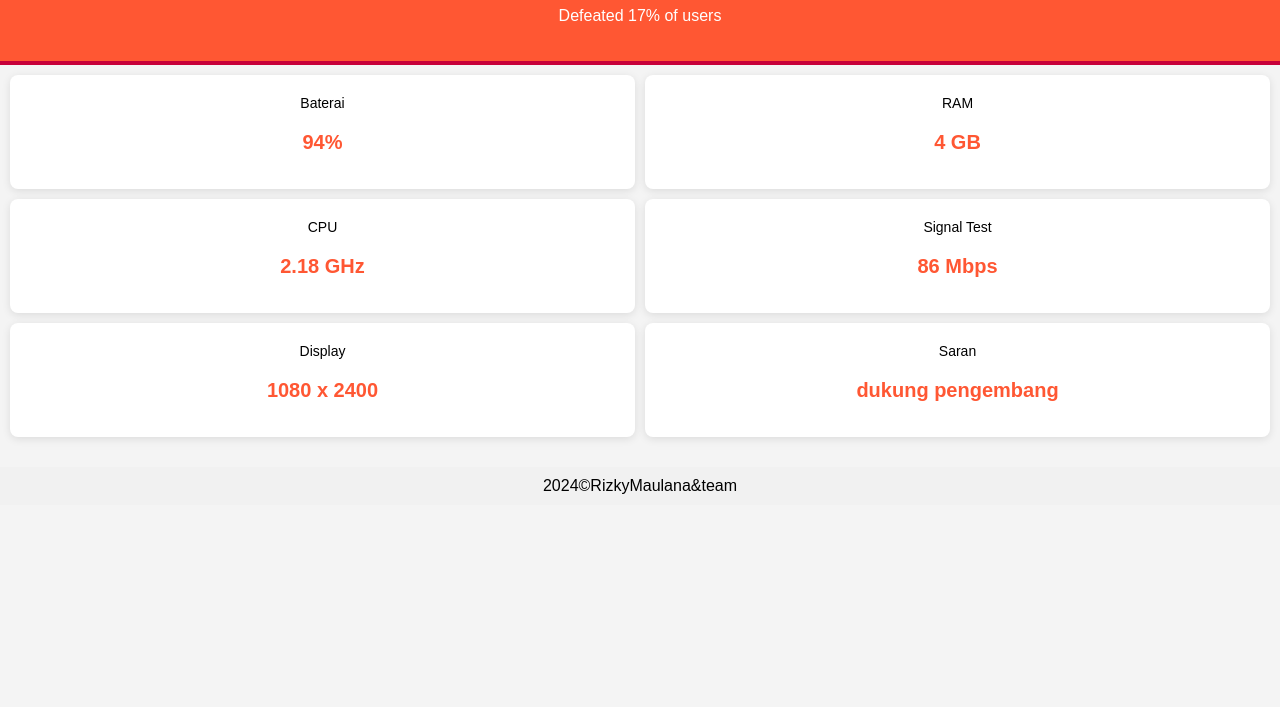
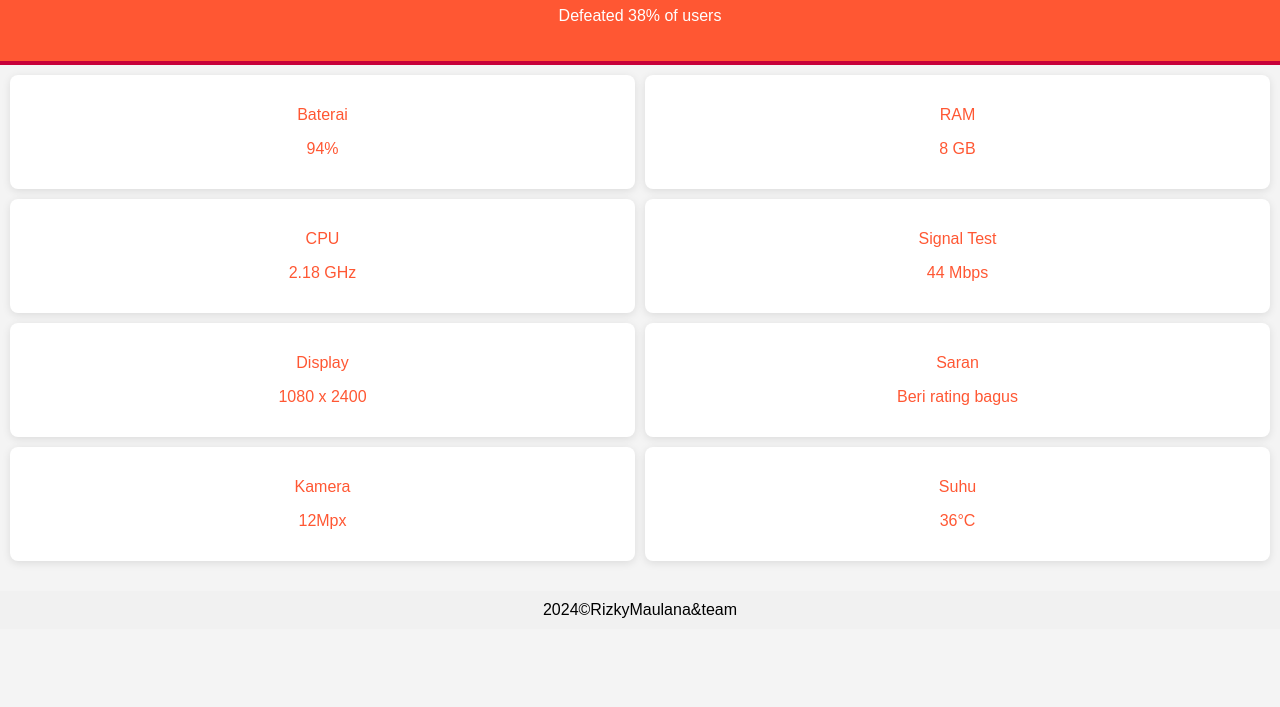
Before and after one commit to Rizkyyfrost/Debenchmark, a plain HTML site: page index.html in a window 1280 px wide. Shown: the part 93-800 px from the top of the page. Drawn offline with Linux system fonts and the light colour scheme.

Commit message:
Update index.html

```diff
--- a/index.html
+++ b/index.html
@@ -12,13 +12,12 @@
             padding: 0;
         }
 
-        /* Header */
         #header-container {
-            background-color: #FF5733; /* Warna merah */
+            background-color: #FF5733;
             color: white;
             text-align: center;
             padding: 20px;
-            border-bottom: 4px solid #C70039; /* Warna lebih gelap untuk border */
+            border-bottom: 4px solid #C70039;
         }
 
         .specs-container {
@@ -42,15 +41,8 @@
             transform: scale(1.05);
         }
 
-        .spec-title {
-            font-size: 14px;
-            margin: 5px 0;
-        }
-
-        .spec-score {
-            font-size: 20px;
-            font-weight: bold;
-            color: #FF5733; /* Warna merah */
+        .spec-box p {
+            color: #FF5733;
         }
 
         footer {
@@ -60,7 +52,17 @@
             background-color: #f1f1f1;
         }
 
-        /* Popup Style */
+        .overlay {
+            display: none;
+            position: fixed;
+            top: 0;
+            left: 0;
+            width: 100vw;
+            height: 100vh;
+            background-color: rgba(0, 0, 0, 0.5);
+            z-index: 9;
+        }
+
         .popup {
             display: none;
             position: fixed;
@@ -68,40 +70,17 @@
             left: 50%;
             transform: translate(-50%, -50%);
             background-color: white;
+            padding: 20px;
             border-radius: 8px;
             box-shadow: 0 2px 10px rgba(0, 0, 0, 0.2);
-            padding: 20px;
             z-index: 10;
+            width: 80%;
+            max-width: 400px;
+            text-align: center;
         }
 
         .popup p {
-            margin: 10px 0;
-        }
-
-        .popup button {
-            margin-top: 10px;
-            padding: 8px 12px;
-            background-color: #FF5733; /* Warna merah */
-            color: white;
-            border: none;
-            border-radius: 4px;
-            cursor: pointer;
-        }
-
-        .popup button:hover {
-            background-color: #C70039; /* Warna lebih gelap untuk hover */
-        }
-
-        /* Overlay */
-        .overlay {
-            display: none;
-            position: fixed;
-            top: 0;
-            left: 0;
-            width: 100%;
-            height: 100%;
-            background-color: rgba(0, 0, 0, 0.5);
-            z-index: 9;
+            color: #FF5733;
         }
 
         @media (max-width: 480px) {
@@ -115,7 +94,7 @@
 
     <div id="header-container">
         <h1 id="random-score">77096</h1>
-        <p class="score" id="defeated-users">Defeated 17% of users</p>
+        <p id="defeated-users">Defeated 1% of users</p>
     </div>
 
     <div class="specs-container">
@@ -123,36 +102,37 @@
             <p class="spec-title">Baterai</p>
             <p class="spec-score" id="battery-level">94%</p>
         </div>
-
-        <div class="spec-box" onclick="showPopup('RAM', 'RAM terpakai: 3.2 GB')">
-            <p class="spec-title">RAM</p>
-            <p class="spec-score" id="ram-amount">4 GB</p>
+        <div class="spec-box" onclick="showPopup('RAM', 'RAM terpakai: 8 GB')">
+            <p>RAM</p>
+            <p id="ram-amount">8 GB</p>
         </div>
-
         <div class="spec-box" onclick="showPopup('CPU', 'Kecepatan CPU: 2.18 GHz')">
-            <p class="spec-title">CPU</p>
-            <p class="spec-score">2.18 GHz</p>
+            <p>CPU</p>
+            <p id="cpu-speed">2.18 GHz</p>
         </div>
-
-        <div class="spec-box" onclick="showPopup('Signal test', 'Kecepatan Internet: 44 Mbps')">
-            <p class="spec-title">Signal Test</p>
-            <p class="spec-score" id="signal-score">44 Mbps</p>
+        <div class="spec-box" onclick="showPopup('Signal Test', 'Kecepatan Internet: 44 Mbps')">
+            <p>Signal Test</p>
+            <p>44 Mbps</p>
         </div>
-
-        <!-- Display Box -->
         <div class="spec-box" onclick="showPopup('Display', 'Resolusi: 1080 x 2400')">
-            <p class="spec-title">Display</p>
-            <p class="spec-score">1080 x 2400</p>
+            <p>Display</p>
+            <p>1080 x 2400</p>
         </div>
-
-        <!-- Suggestions Box -->
-        <div class="spec-box" onclick="showPopup('Saran', 'Pastikan untuk mengupdate aplikasi secara berkala.')">
-            <p class="spec-title">Saran</p>
-            <p class="spec-score">dukung pengembang</p>
+        <div class="spec-box" onclick="showPopup('Saran', 'Dukung pengembang!')">
+            <p>Saran</p>
+            <p>Beri rating bagus</p>
+        </div>
+        <div class="spec-box" onclick="showPopup('Kamera', 'Binner kamera mendeteksi pixel binning')">
+            <p>Kamera</p>
+            <p>12Mpx</p>
+        </div>
+        <div class="spec-box" onclick="showPopup('Suhu', 'Suhu perangkat: 36°C')">
+            <p>Suhu</p>
+            <p id="temperature">36°C</p>
         </div>
     </div>
 
-    <div class="overlay" id="overlay"></div>
+    <div class="overlay" id="overlay" onclick="closePopup()"></div>
 
     <div class="popup" id="popup">
         <p id="popup-title" style="font-weight: bold;"></p>
@@ -160,43 +140,37 @@
         <button onclick="closePopup()">Tutup</button>
     </div>
 
-    <footer>
-        2024©RizkyMaulana&team
-    </footer>
+    <footer>2024©RizkyMaulana&team</footer>
 
     <script>
-        // Cek jika skor sudah ada di localStorage, jika belum buat baru
-        let constantScore;
-
-        if (localStorage.getItem('score') === null) {
-            // Menghasilkan skor acak antara 50000 dan 1230000
-            constantScore = Math.floor(Math.random() * (1230000 - 50000 + 1)) + 50000;
-            localStorage.setItem('score', constantScore);
-        } else {
-            constantScore = localStorage.getItem('score');
-        }
-
-        const defeatedPercentage = 17;
-
-        // Update skor dan defeated users di header
-        function updateHeader() {
-            document.getElementById('random-score').textContent = constantScore;
-            document.getElementById('defeated-users').textContent = `Defeated ${defeatedPercentage}% of users`;
-        }
-
-        updateHeader();
-
-        // Popup handling
         function showPopup(title, content) {
             document.getElementById('popup-title').innerText = title;
             document.getElementById('popup-content').innerText = content;
+            document.getElementById('overlay').style.display = 'block';
             document.getElementById('popup').style.display = 'block';
-            document.getElementById('overlay').style.display = 'block';
+            document.body.style.overflow = 'hidden';
         }
 
         function closePopup() {
+            document.getElementById('overlay').style.display = 'none';
             document.getElementById('popup').style.display = 'none';
-            document.getElementById('overlay').style.display = 'none';
+            document.body.style.overflow = 'auto';
+        }
+
+        function generateScore() {
+            let score = localStorage.getItem('deviceScore');
+            if (!score) {
+                const minScore = 50000;
+                const maxScore = 100000;
+                score = Math.floor(Math.random() * (maxScore - minScore + 1)) + minScore;
+                localStorage.setItem('deviceScore', score);
+            }
+            return score; // Return the score instead of displaying it here
+        }
+
+        function updateDefeatedUsers(score) {
+            const defeatedUsers = Math.floor(((score - 50000) / 50000) * 99) + 1;
+            document.getElementById('defeated-users').textContent = `Defeated ${defeatedUsers}% of users`;
         }
 
         // Mendapatkan level baterai
@@ -216,16 +190,10 @@
             document.getElementById('battery-level').innerText = `${percentage}%`;
         }
 
-        // Mendapatkan RAM
-        const ram = navigator.deviceMemory || 'Tidak Didukung';
-        document.getElementById('ram-amount').innerText = `${ram} GB`;
-
-        // Street Test (nilai random)
-        function updateStreetTest() {
-            const street = Math.floor(Math.random() * (100 - 20 + 1)) + 20;
-            document.getElementById('signal-score').innerText = `${street} Mbps`;
-        }
-        updateStreetTest();
+        // Generate score and update display
+        const score = generateScore();
+        document.getElementById('random-score').textContent = score;
+        updateDefeatedUsers(score);
     </script>
 
 </body>
```
